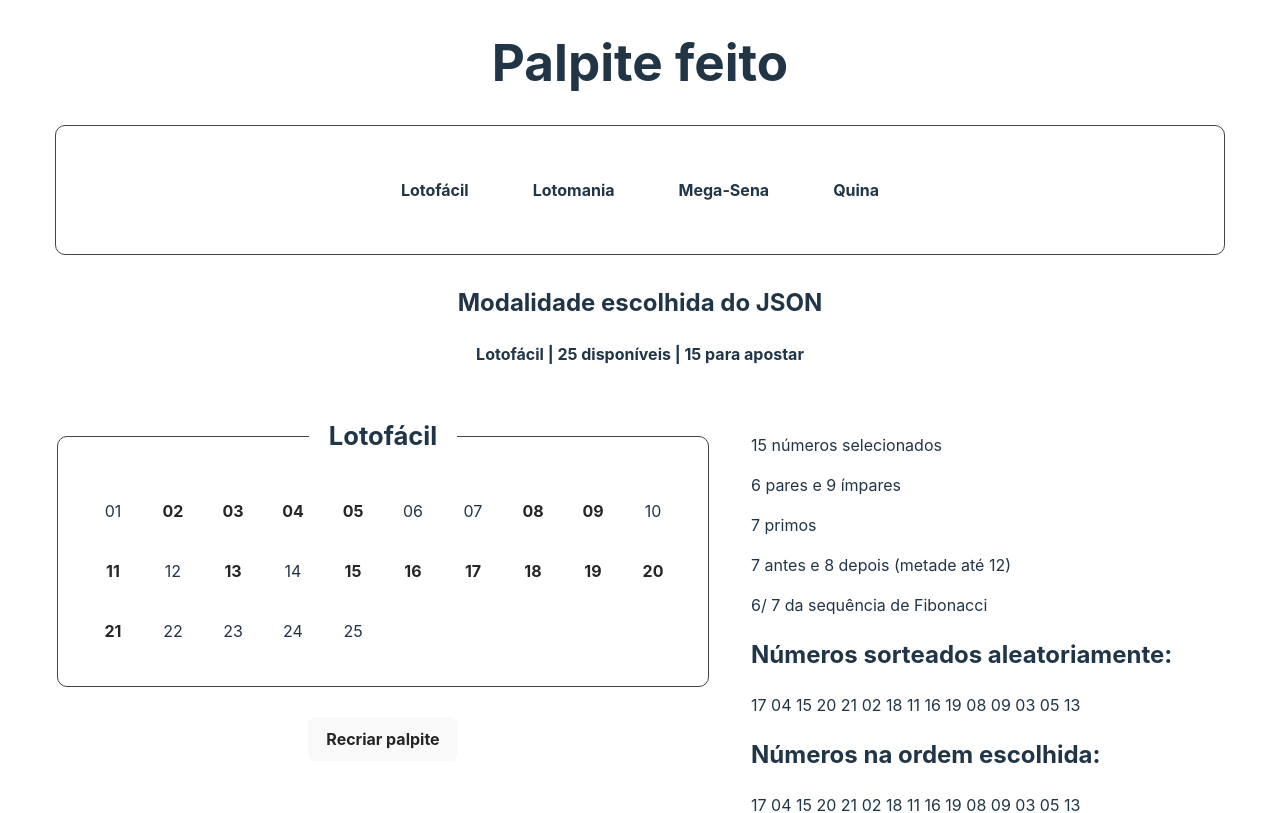
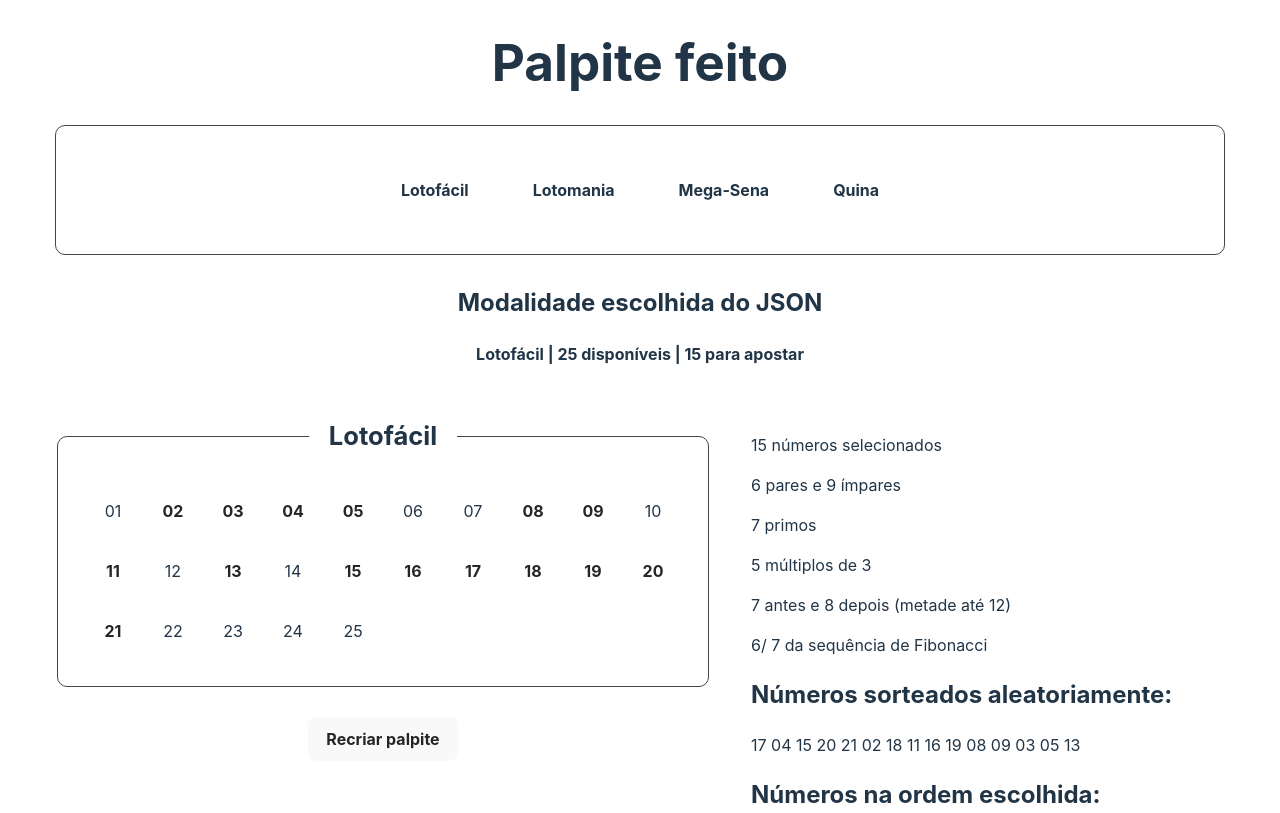
Before and after one commit to philipeoliveira/palpite-feito, a React (Vite) app: page / in a window 1280 px wide. Shown: the top 813 px of the page. Built offline with nearby package versions, Linux system fonts and the light colour scheme.

Commit message:
Create countMultiplesOfThree function

```diff
--- a/src/components/Bet.tsx
+++ b/src/components/Bet.tsx
@@ -10,10 +10,11 @@ import { countEvenAndOdd } from '../utils/countEvenAndOdd';
 import { countPrimeNumbers } from '../utils/countPrimeNumbers';
 import { countHalfBet } from '../utils/countHalfBet';
 import { countSelectedFibonacci } from '../utils/countSelectedFibonacci';
+import { countMultiplesOfThree } from '../utils/countMultiplesOfThree';
 
 export function Bet() {
    const { selectedModality } = useContext(ModalityContext);
-   const { totalNumbersAvailable, totalNumbersToBet, countHalf } = selectedModality;
+   const { totalNumbersAvailable, totalNumbersToBet } = selectedModality;
 
    const [randonBet, setRandonBet] = useState<string[]>([]);
    const [selectedNumbers, setSelectedNumbers] = useState<string[]>([]);
@@ -87,7 +88,8 @@ export function Bet() {
             </p>
             <p>{countEvenAndOdd(selectedNumbers)}</p>
             <p>{countPrimeNumbers(selectedNumbers)}</p>
-            <p>{countHalf && countHalfBet(totalNumbersAvailable, selectedNumbers)}</p>
+            <p>{countMultiplesOfThree(selectedNumbers)}</p>
+            <p>{countHalfBet(totalNumbersAvailable, selectedNumbers)}</p>
             <p>{countSelectedFibonacci(totalNumbersAvailable, selectedNumbers)}</p>
 
             <h2>Números sorteados aleatoriamente:</h2>
--- /dev/null
+++ b/src/utils/countMultiplesOfThree.ts
@@ -0,0 +1,48 @@
+/**
+ * @description Faz a contagem de números múltiplos de 3.
+ * @param {string[]} selectedNumbers Array de string -> Array com os números que serão verificados para a contagem.
+ * @return {string} String -> Texto contendo a quantidade de números múltiplos de 3.
+ * @example
+ * // Se os números 03, 05, 21, 22, 25 forem recebidos como argumento da função:
+ * const multiplesOfThree = countMultiplesOfThree(["03", "05", "21", "22", "25"]);
+ * console.log(multiplesOfThree);
+ * // Resultado esperado: 2 múltiplos de 3
+ */
+
+import { getSingularOrPluralWord } from './getSingularOrPluralWord';
+
+export function countMultiplesOfThree(selectedNumbers: string[]): string {
+   let count = 0;
+
+   for (const numString of selectedNumbers) {
+      if (isMultiplesOfThree(+numString)) {
+         count++;
+      }
+   }
+
+   return `
+      ${count}
+      ${getSingularOrPluralWord(count, 'múltiplo de 3', 'múltiplos de 3')}
+   `;
+}
+
+/** --------------------------------------------------------------------------- */
+
+/**
+ * @description Verifica se um número é múltiplo de 3.
+ * @param {number} num Number -> Número que será verificado como múltiplo de 3.
+ * @return {boolean} Boolean -> True para número  múltiplo de 3 e False se não for.
+ * @example
+ * // Se o número 6 for recebido como argumento da função:
+ * const result = isMultiplesOfThree(6);
+ * console.log(result);
+ * // Resultado esperado: true
+ */
+
+function isMultiplesOfThree(num: number): boolean {
+   if (num <= 2) return false;
+
+   if (num % 3 === 0) return true;
+
+   return false;
+}
```
